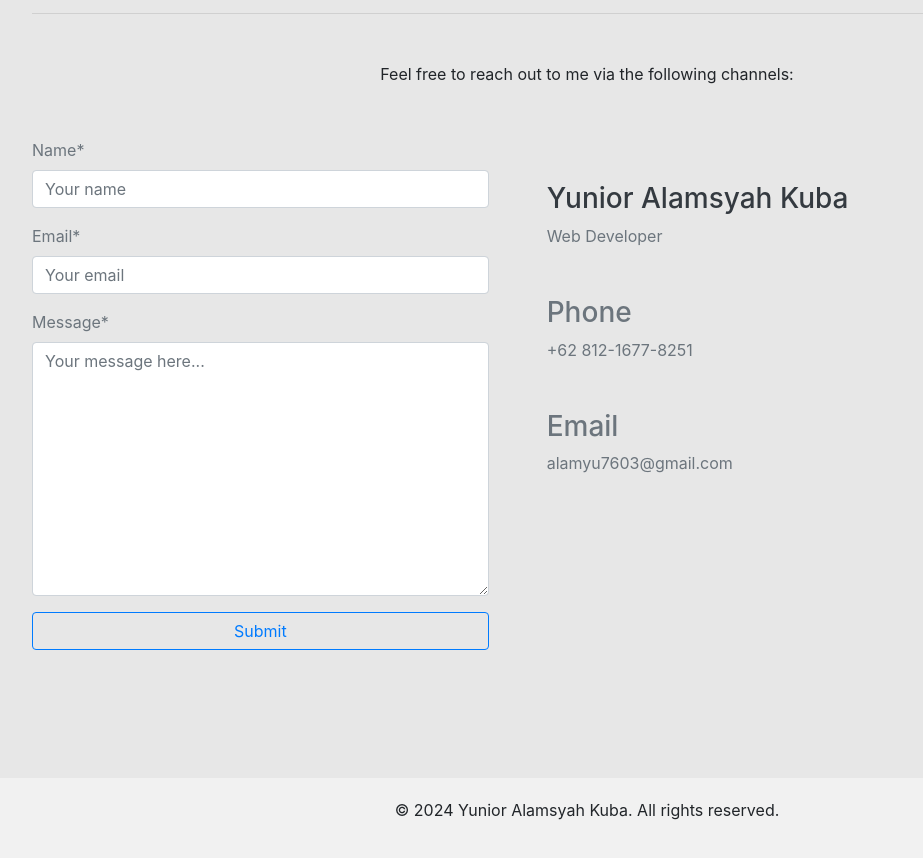
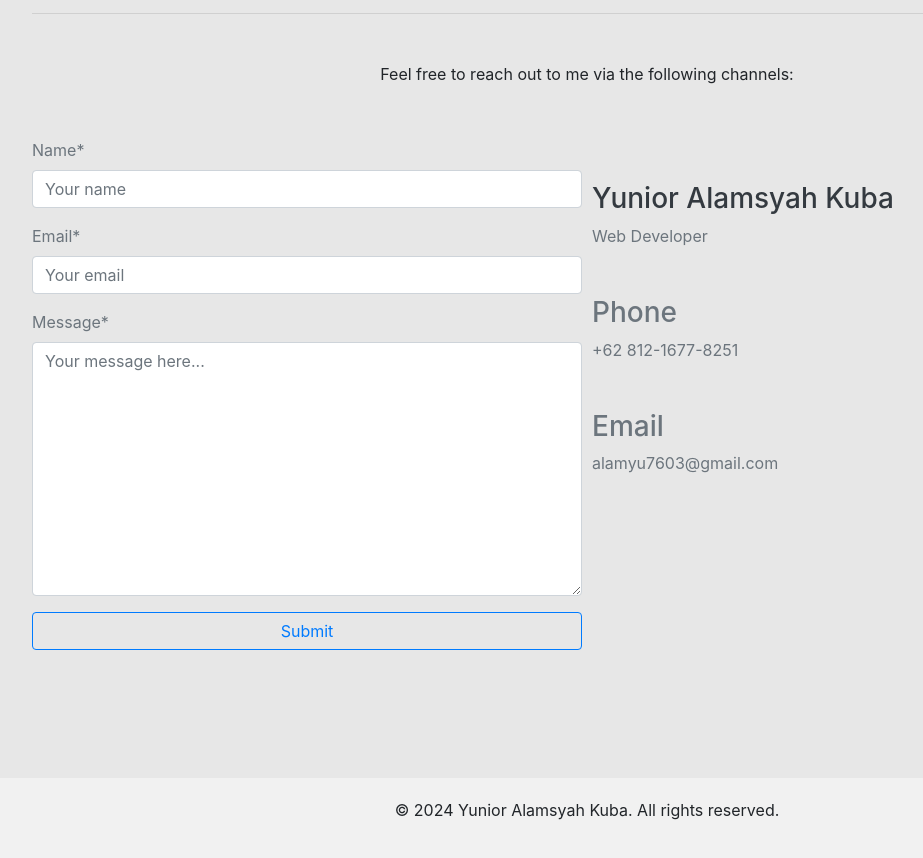
Before and after one commit to alamsyahkuba/Portfolio, a plain HTML site: page index.html in a window 1280 px wide. Shown: the part 1563-2421 px from the top of the page, without its empty margins (53-976 px from the left). Drawn offline with nearby package versions, Linux system fonts and the light colour scheme; a script that the page names is missing.

Commit message:
update margin x

```diff
--- a/index.html
+++ b/index.html
@@ -14,6 +14,7 @@
         body {
             padding-top: 56px;
             background-color: #e7e7e7;
+            margin: 0 20px;
         }
 
         .navbar {
@@ -185,7 +186,7 @@
             <hr class="bg-muted">
             <p class="text-center my-5">Feel free to reach out to me via the following channels:</p>
             <div class="form-row jutify-content-evenly">
-                <div class="col-md-5">
+                <div class="col-md-6">
                     <form action="" method="post">
                         <div class="form-group mt-1">
                             <label for="name" class="text-muted">Name*</label>
@@ -205,7 +206,7 @@
                         <button type="submit" class="btn btn-outline-primary container">Submit</button>
                     </form>
                 </div>
-                <div class="col-md-6 ml-5 text-muted">
+                <div class="col-md-6 text-muted">
                     <div class="mt-5">
                         <h3 class="text-dark">Yunior Alamsyah Kuba</h3>
                         <p>Web Developer</p>
```
